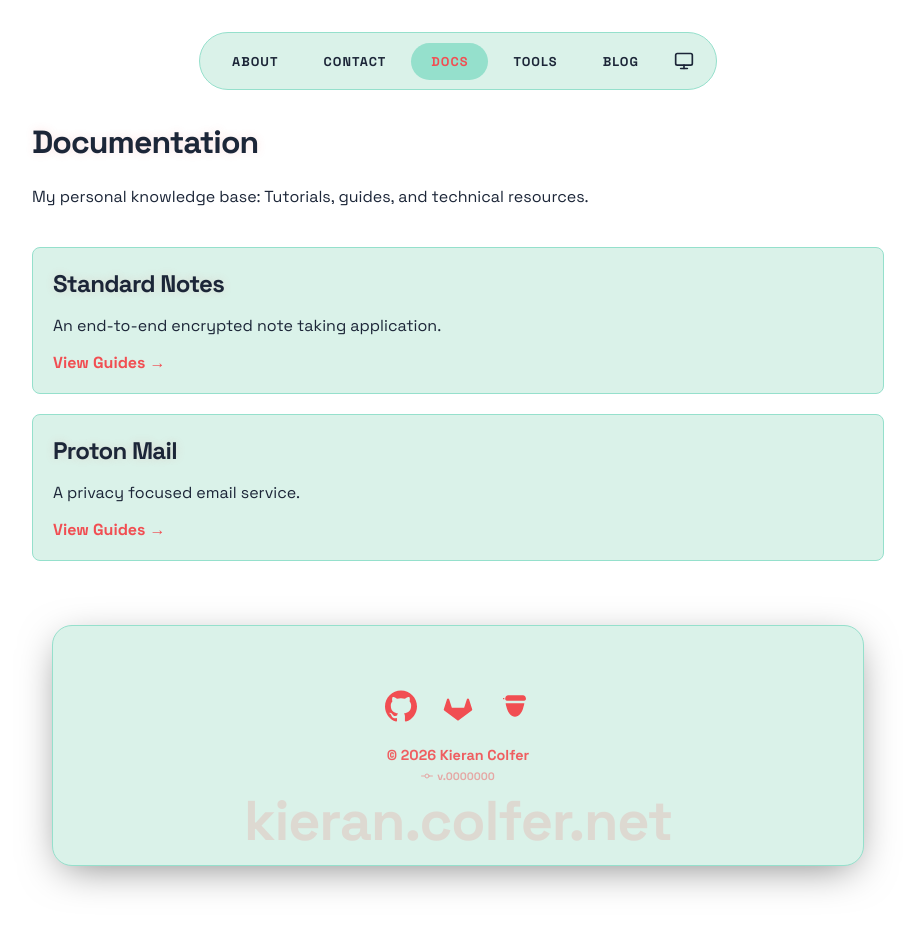
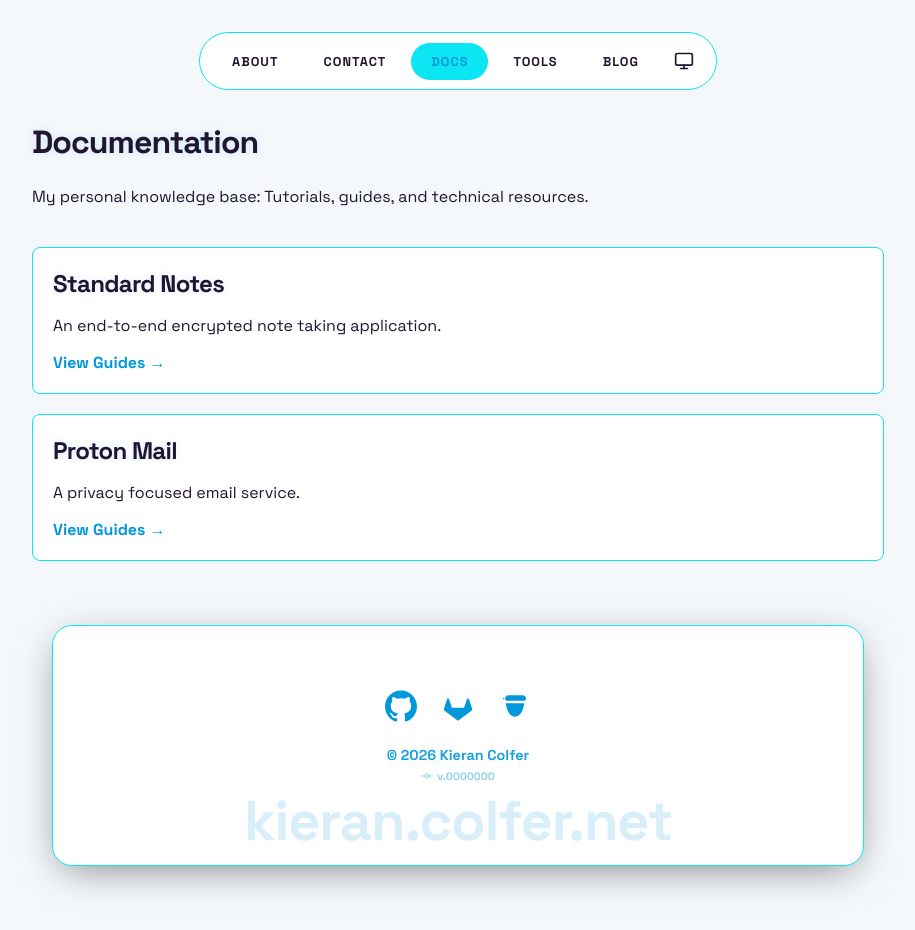
Before and after one commit to PASSK3YS/PASSK3YS.github.io, a Jekyll site: the page built from docs.md, in a window 1280 px wide. Shown: the whole page, without its empty margins (182-1097 px from the left). Built offline with Jekyll 4.4.1, drawn with Linux system fonts in a browser that asks for light colours.

Commit message:
chore: update light mode and scrollbar

```diff
--- a/assets/css/style.css
+++ b/assets/css/style.css
@@ -27,14 +27,14 @@
 
 [data-theme="light"] {
     color-scheme: light;
-    --bg: #ffffff;
-    --text: #1c2638;
-    --text-muted: #39707a;
-    --accent: #f14e52;
-    --accent-hover: #9b222b;
-    --border: #95e0cc;
-    --nav-bg: #daf2e9;
-    --accent-glow: rgba(241, 78, 82, 0.15);
+    --bg: #f4f8fb;
+    --text: #201533;
+    --text-muted: #203562;
+    --accent: #0098db;
+    --accent-hover: #1e579c;
+    --border: #0ce6f2;
+    --nav-bg: #ffffff;
+    --accent-glow: rgba(0, 152, 219, 0.15);
 }
 
 body, .footer-card, .profile-img, pre, code, h1, h2, h3, a, blockquote {
@@ -516,3 +516,25 @@
 .grid-item p, .grid-item li {
     color: var(--text-muted);
 }
+
+::-webkit-scrollbar {
+    width: 10px;
+}
+
+::-webkit-scrollbar-track {
+    background: var(--bg);
+}
+
+::-webkit-scrollbar-thumb {
+    background: var(--accent);
+    border-radius: 5px;
+}
+
+::-webkit-scrollbar-thumb:hover {
+    background: var(--accent-hover);
+}
+
+::selection {
+    background: var(--accent);
+    color: var(--bg);
+}
```
